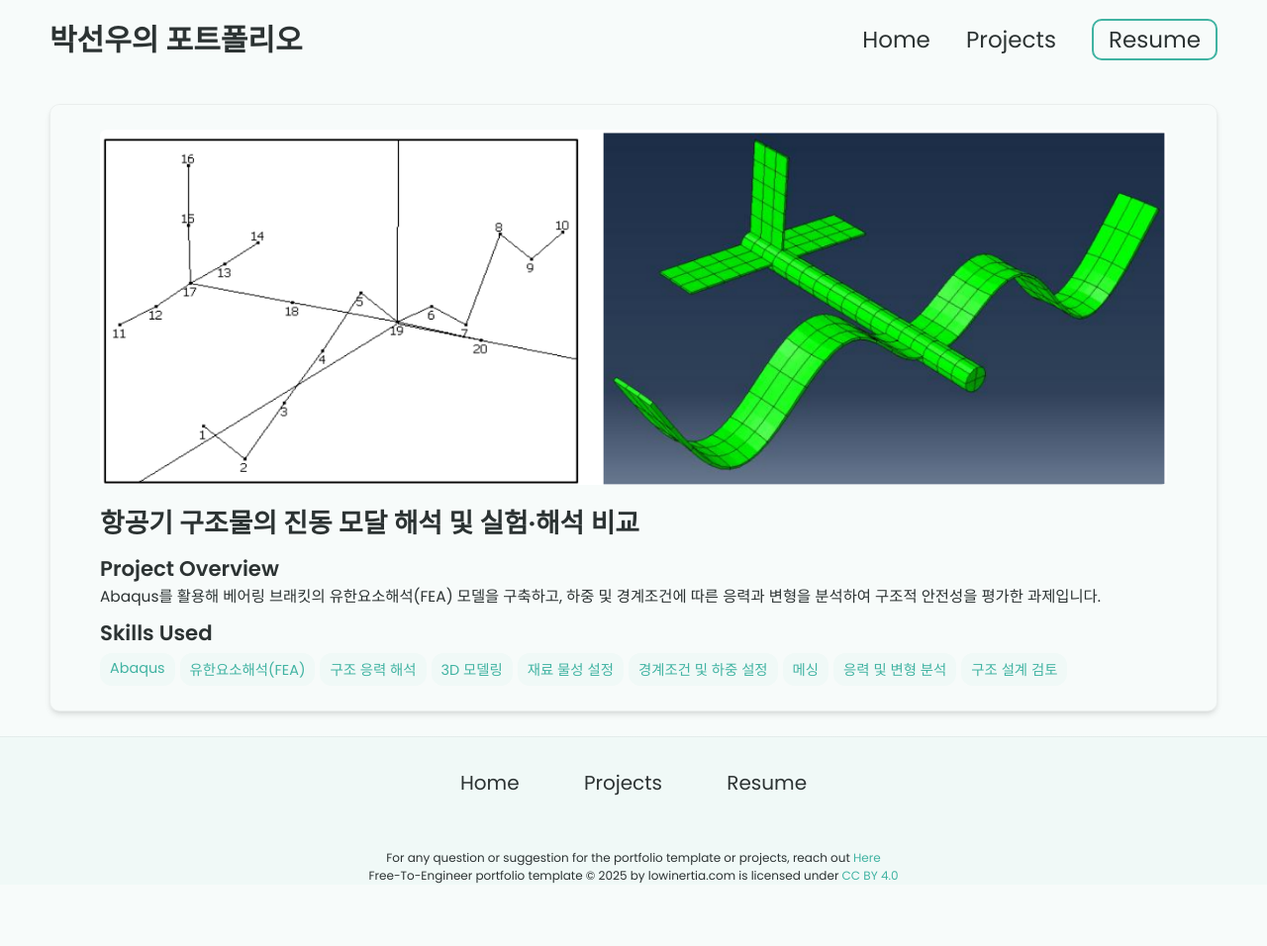
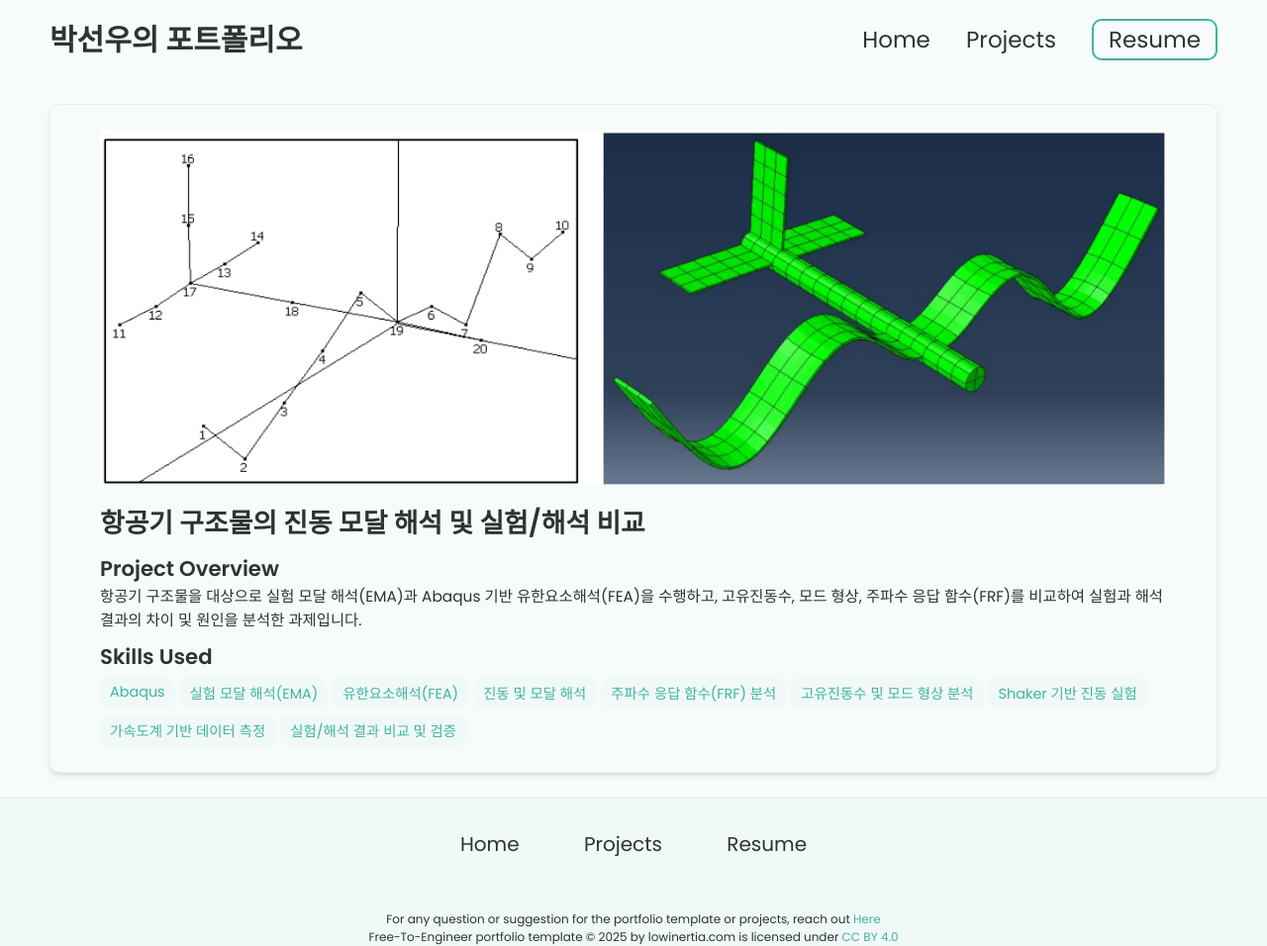
Before and after one commit to border3033/border3033.github.io, a Jekyll site: the page built from _projects/항공기 구조물 진동해석/index.md, in a window 1280 px wide. Shown: the whole page at 99% size. Built offline with Jekyll 4.4.1, drawn with Linux system fonts in a browser that asks for light colours; before the commit the page ends 900 px from its top, so only the background shows below that.

Commit message:
Update index.md

```diff
--- a/_projects/항공기 구조물 진동해석/index.md
+++ b/_projects/항공기 구조물 진동해석/index.md
@@ -1,16 +1,18 @@
 ---
 layout: post
-title: 항공기 구조물의 진동 모달 해석 및 실험·해석 비교
-description: Abaqus를 활용해 베어링 브래킷의 유한요소해석(FEA) 모델을 구축하고, 하중 및 경계조건에 따른 응력과 변형을 분석하여 구조적 안전성을 평가한 과제입니다.
+title: 항공기 구조물의 진동 모달 해석 및 실험/해석 비교
+description: 항공기 구조물을 대상으로 실험 모달 해석(EMA)과 Abaqus 기반 유한요소해석(FEA)을 수행하고, 고유진동수, 모드 형상, 주파수 응답 함수(FRF)를 비교하여 실험과 해석 결과의 차이 및 원인을 분석한 과제입니다.
+
 skills:
   - Abaqus
+  - 실험 모달 해석(EMA)
   - 유한요소해석(FEA)
-  - 구조 응력 해석
-  - 3D 모델링
-  - 재료 물성 설정
-  - 경계조건 및 하중 설정
-  - 메싱
-  - 응력 및 변형 분석
-  - 구조 설계 검토
+  - 진동 및 모달 해석
+  - 주파수 응답 함수(FRF) 분석
+  - 고유진동수 및 모드 형상 분석
+  - Shaker 기반 진동 실험
+  - 가속도계 기반 데이터 측정
+  - 실험/해석 결과 비교 및 검증
+
 main-image: /coverpage.png
 ---
```
